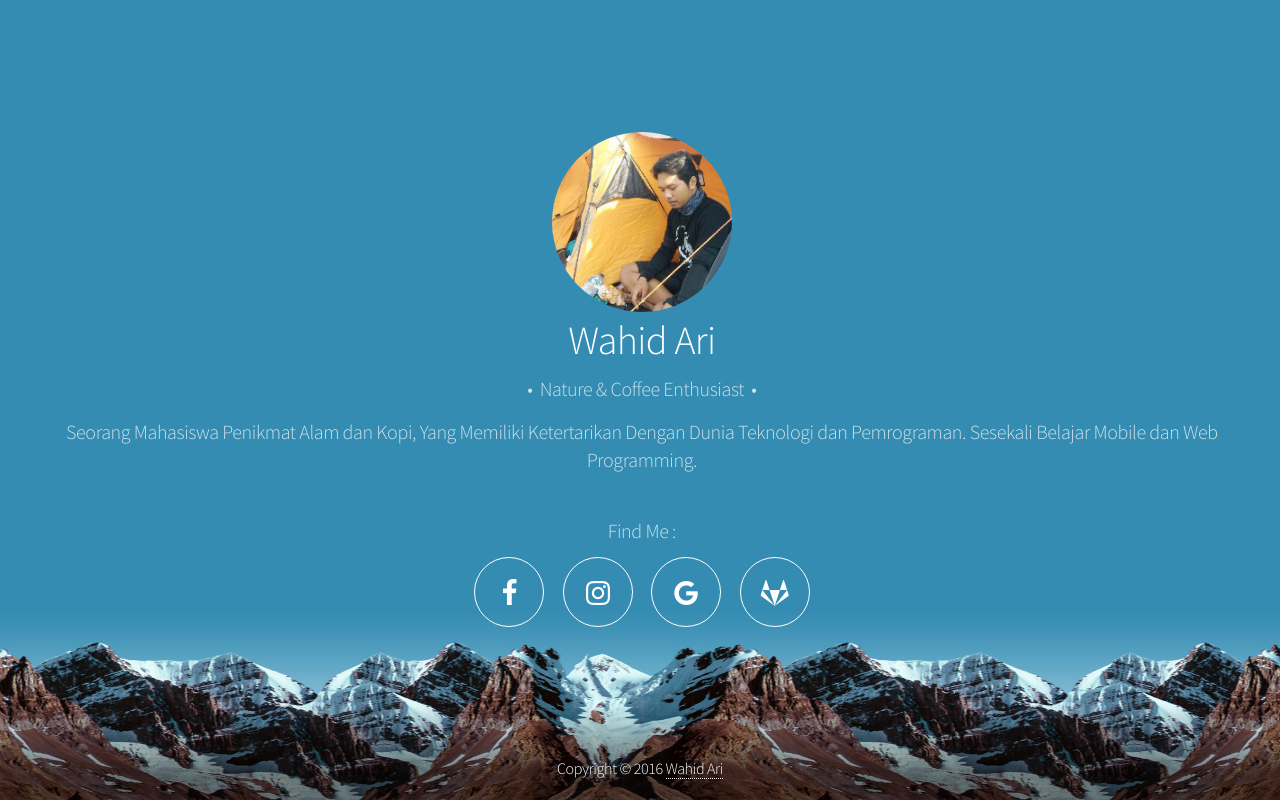
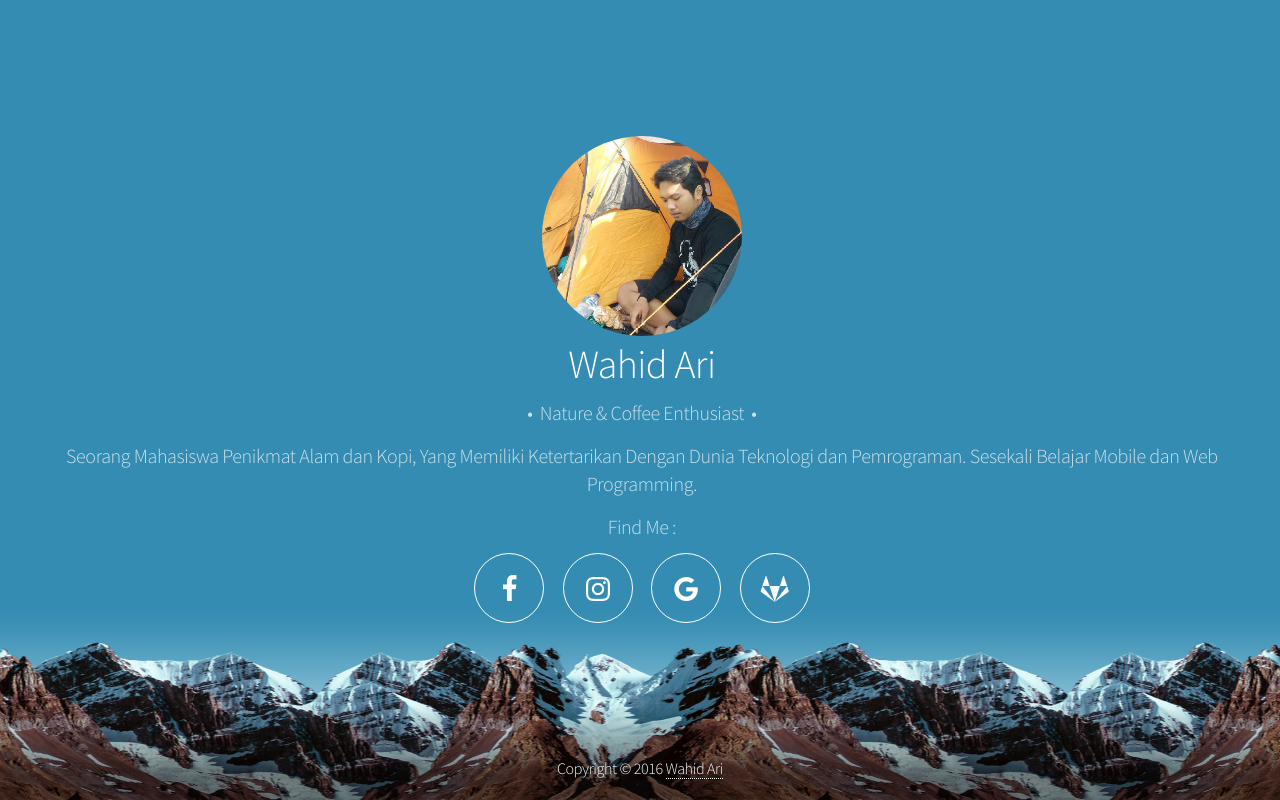
Before and after one commit to wahidari/wahidari.github.io, a plain HTML site: page index.html in a window 1280 px wide. Drawn offline with Linux system fonts and the light colour scheme.

Commit message:
Update index.html

```diff
--- a/index.html
+++ b/index.html
@@ -31,14 +31,14 @@
 				<!-- Header -->
 					<header id="header">
 						<div class="round">
-						<img src="css/images/b.png" class="img-circle" width="180" height="180"/>
+						<img src="css/images/b.png" class="img-circle"/>
 						</div>
 						<h1>Wahid Ari</h1>
-						<p>&nbsp;&bull;&nbsp; Nature &amp; Coffee Enthusiast &nbsp;&bull;&nbsp;<br></p>
-						<p>Seorang Mahasiswa Penikmat Alam dan Kopi, Yang Memiliki Ketertarikan Dengan Dunia Teknologi dan Pemrograman. Sesekali Belajar Mobile dan Web Programming.<br>
+						<p>&nbsp;&bull;&nbsp; Nature &amp; Coffee Enthusiast &nbsp;&bull;&nbsp;</p>
+						<p>Seorang Mahasiswa Penikmat Alam dan Kopi, Yang Memiliki Ketertarikan Dengan Dunia Teknologi dan Pemrograman. Sesekali Belajar Mobile dan Web Programming.
 						</p>
 						<nav>
-							<ul><p><br>Find Me :</p>
+							<ul><p>Find Me :</p>
 								<li><a href="https://www.facebook.com/wahiidari" class="icon fa-facebook"><span class="label">Facebook</span></a></li>
 								<li><a href="https://www.instagram.com/wahid.ari/" class="icon fa-instagram"><span class="label">Instagram</span></a></li>
 								<li><a href="https://plus.google.com/u/0/108652206029931046568/posts" class="icon fa-google"><span class="label">Google</span></a></li>
```
